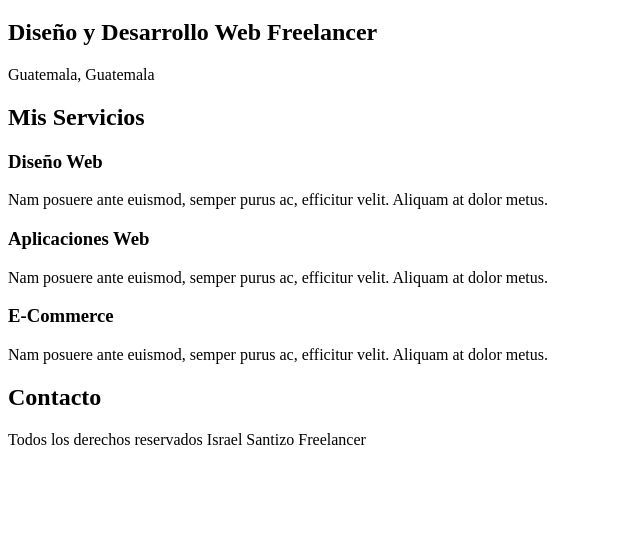
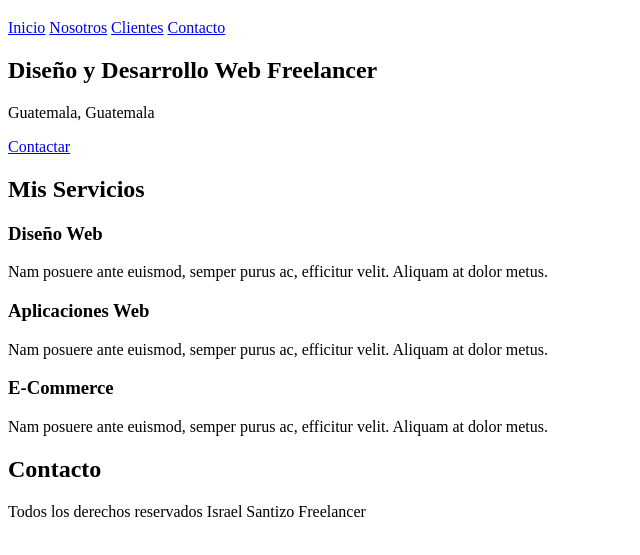
Before and after one commit to IsraelSantizo98/freelancer_Udemy, a plain HTML site: page index.html in a window 1280 px wide. Shown: the part 61-616 px from the top of the page, without its empty margins (0-640 px from the left). Drawn offline with Linux system fonts and the light colour scheme.

Commit message:
Se agrego etiqueta nav y enlaces en la pagina

```diff
--- a/index.html
+++ b/index.html
@@ -8,9 +8,16 @@
 <header>
     <h1>Israel Santizo Freelancer</h1>
 </header>
+<nav>
+    <a href="index.html">Inicio</a>
+    <a href="nosotros.html">Nosotros</a>
+    <a href="#">Clientes</a>
+    <a href="#">Contacto</a>
+</nav>
 <section>
     <h2>Diseño y Desarrollo Web Freelancer</h2>
     <p>Guatemala, Guatemala</p>
+    <a href="#">Contactar</a>
 </section>
 <main>
     <h2>Mis Servicios</h2>
```
